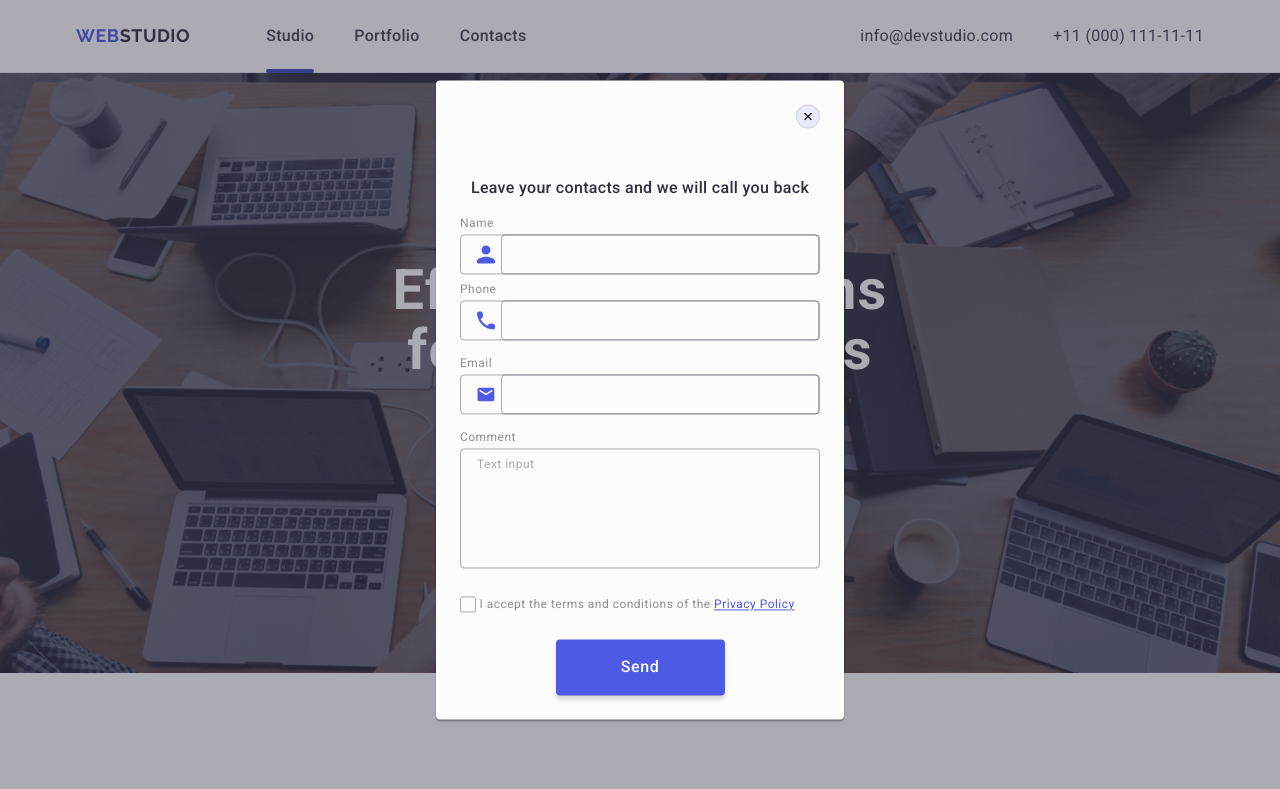
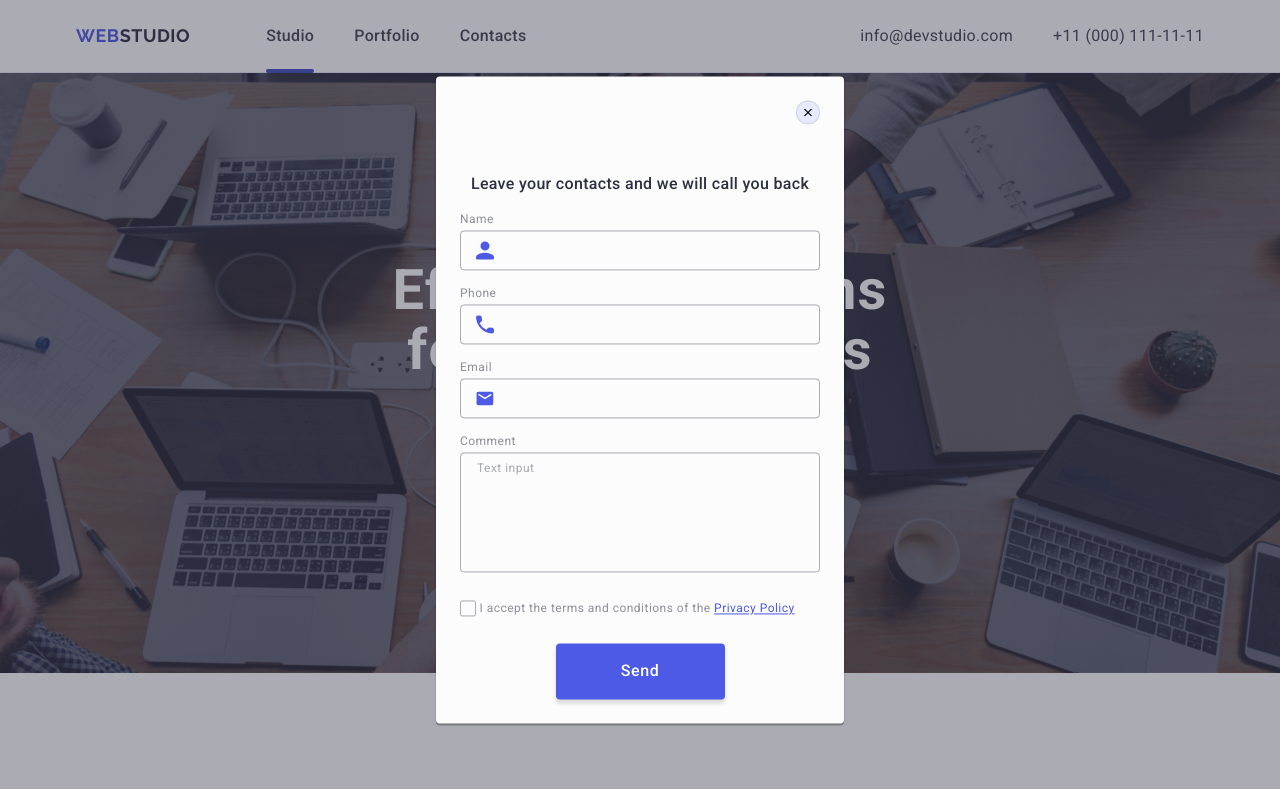
Before and after one commit to ku-anna/goit-markup-hw-05, a plain HTML site: page index.html in a window 1280 px wide. Shown: the top 789 px of the page. Drawn offline with nearby package versions, Linux system fonts and the light colour scheme.

Commit message:
hw-5 revision 5

```diff
--- a/css/styles.css
+++ b/css/styles.css
@@ -586,22 +586,14 @@ img {
     transition: fill 250ms cubic-bezier(0.4, 0, 0.2, 1);
     position: relative;
 }
-
 .form-input-wrapper{
     margin-bottom: 16px;
 }
-.form-input-wrapper-name{
+/*.form-input-wrapper{
     margin-bottom: 8px;
-}
+}*/
 .input-container{
     position: relative;
-    display: flex;
-    align-items: center;
-    width: 360px;
-    height: 40px;
-    border: 1px solid rgba(46, 47, 66, 0.4);
-    border-radius: 4px;
-    padding-left: 40px;
 }
 .input-container:focus-within {
   border-color: #6c63ff;
@@ -623,9 +615,6 @@ img {
     background-color: transparent;
     outline: transparent;
     transition: border-color 250ms cubic-bezier(0.4, 0, 0.2, 1);
-}
-.input-name{
-    width: 100%;/*??????*/
 }
 .form-input:focus,
 .form-input:hover {
--- a/index.html
+++ b/index.html
@@ -462,7 +462,7 @@
         </button>
         <p class="form-header">Leave your contacts and we will call you back</p>
         <form class="contact-form">
-          <div class="form-input-wrapper-name">
+          <div class="form-input-wrapper">
             <label class="form-label" for="user-name">Name</label>
             <div class="input-container">
               <input
```
